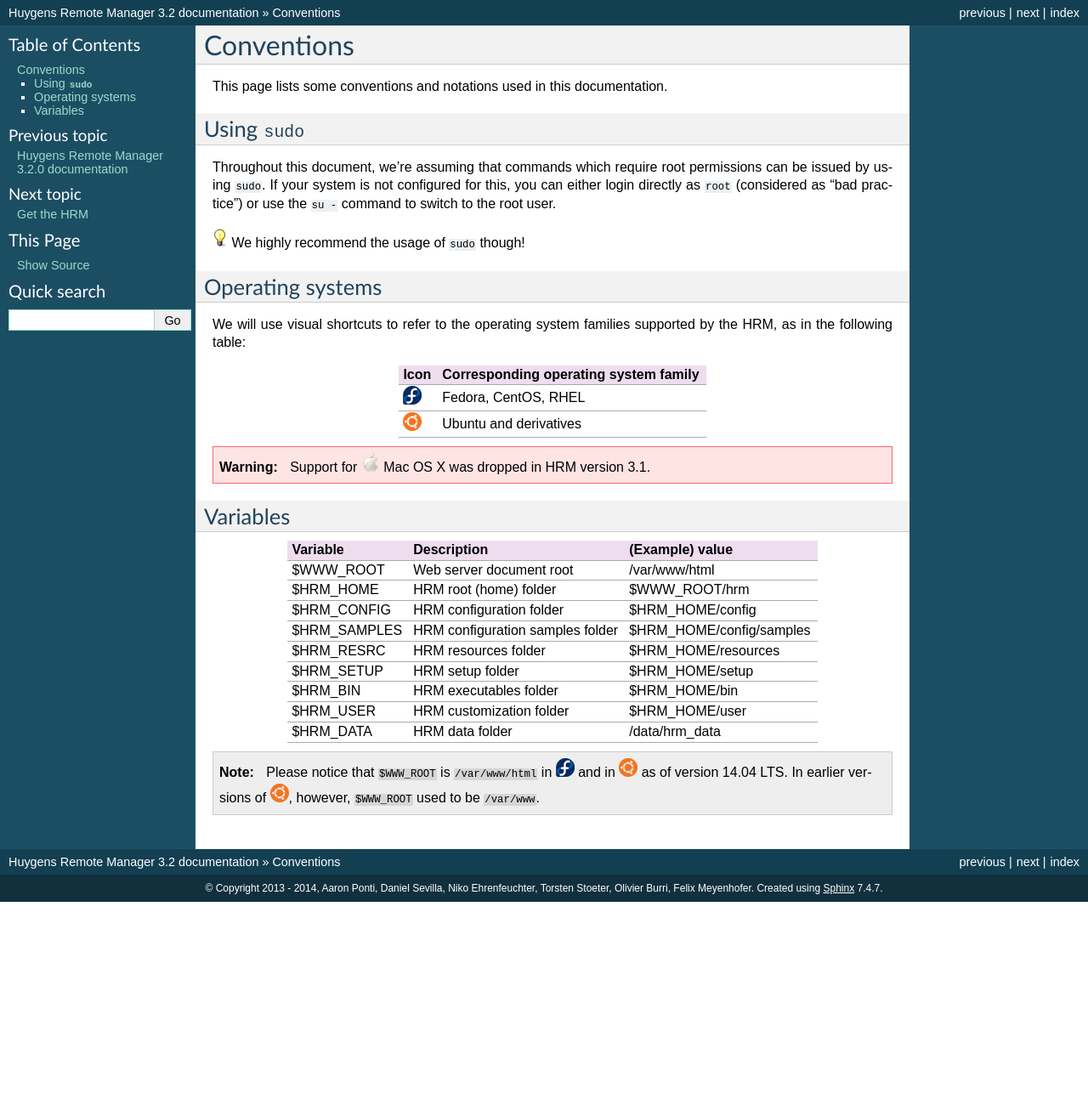
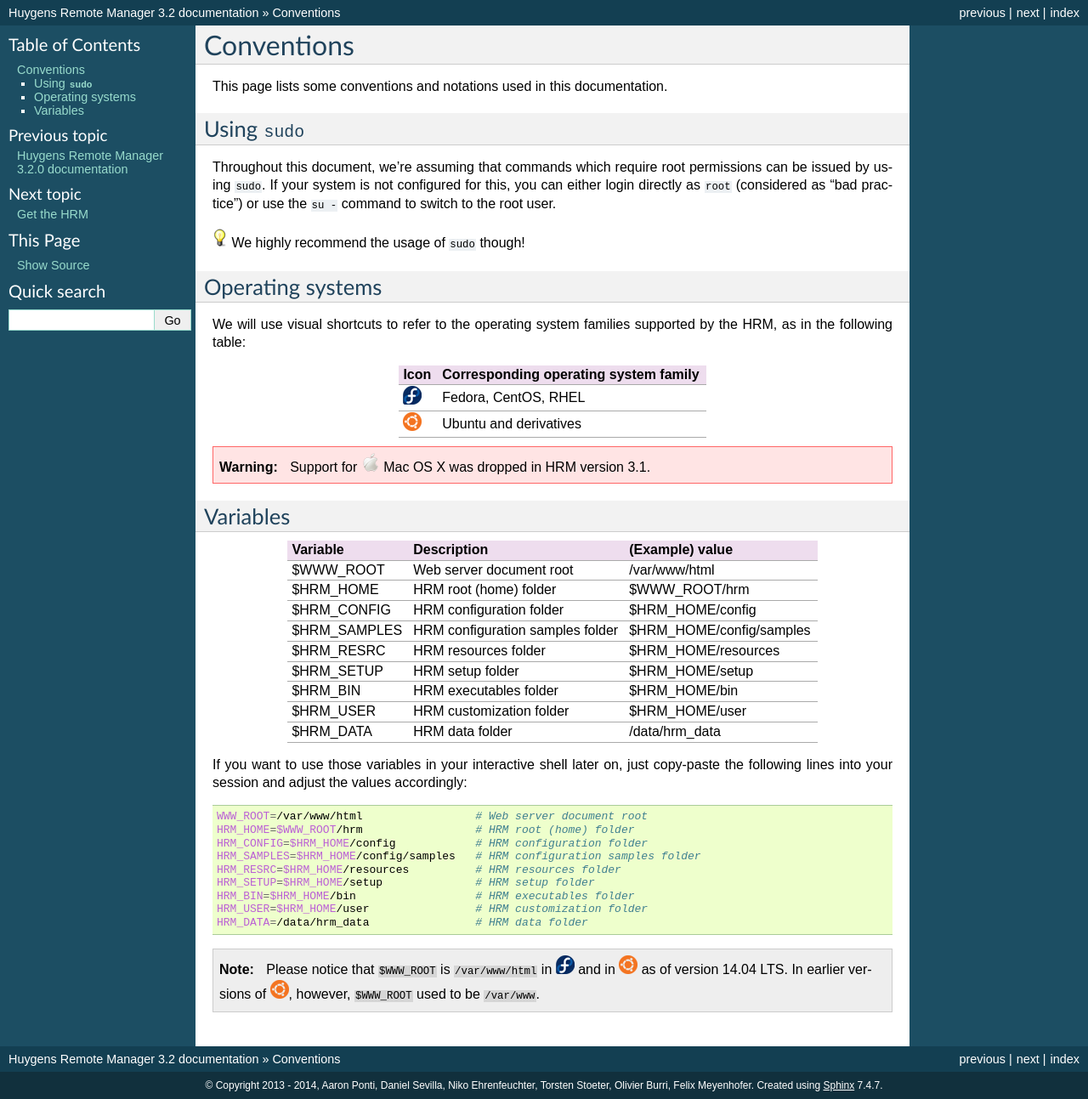
Before and after one commit to aarpon/hrm_docs, a Sphinx documentation site: the page built from docs/conventions.rst, in a window 1280 px wide. Shown: the whole page at 85% size. Built offline with Sphinx 7.4.7, drawn with Linux system fonts in a browser that asks for light colours; before the commit the page ends 1061 px from its top, so only the background shows below that.

Commit message:
Add variables to be used as template for an interactive shell session.

```diff
--- a/docs/conventions.rst
+++ b/docs/conventions.rst
@@ -61,6 +61,22 @@
 | $HRM_DATA    | HRM data folder                        | /data/hrm_data                               |
 +--------------+----------------------------------------+----------------------------------------------+
 
+If you want to use those variables in your interactive shell later on, just
+copy-paste the following lines into your session and adjust the values
+accordingly:
+
+.. code-block:: sh
+
+    WWW_ROOT=/var/www/html                 # Web server document root
+    HRM_HOME=$WWW_ROOT/hrm                 # HRM root (home) folder
+    HRM_CONFIG=$HRM_HOME/config            # HRM configuration folder
+    HRM_SAMPLES=$HRM_HOME/config/samples   # HRM configuration samples folder
+    HRM_RESRC=$HRM_HOME/resources          # HRM resources folder
+    HRM_SETUP=$HRM_HOME/setup              # HRM setup folder
+    HRM_BIN=$HRM_HOME/bin                  # HRM executables folder
+    HRM_USER=$HRM_HOME/user                # HRM customization folder
+    HRM_DATA=/data/hrm_data                # HRM data folder
+
 .. note::
 
     Please notice that ``$WWW_ROOT`` is ``/var/www/html`` in |fedora| and in |ubuntu| as of version 14.04 LTS. In earlier versions of |ubuntu|, however, ``$WWW_ROOT`` used to be ``/var/www``.
```
